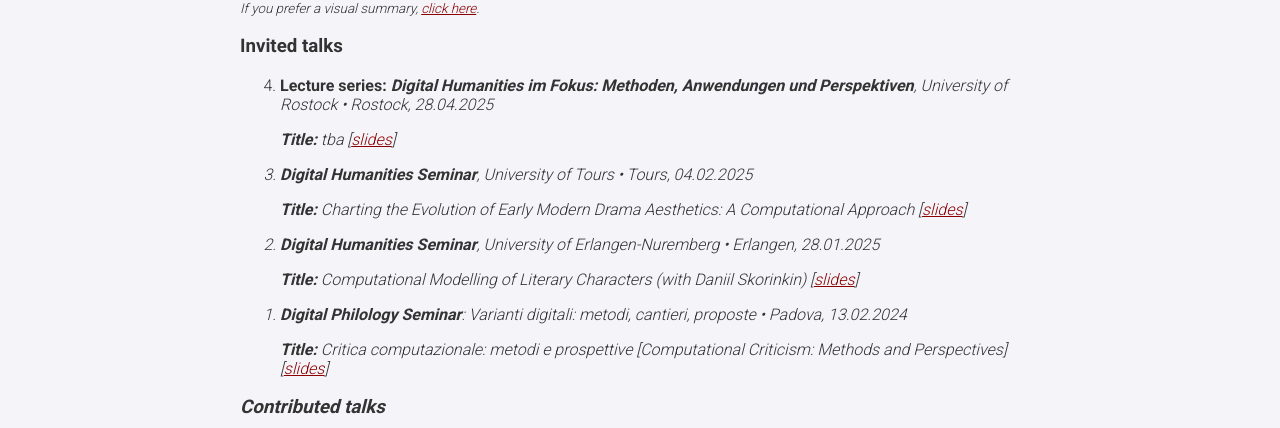
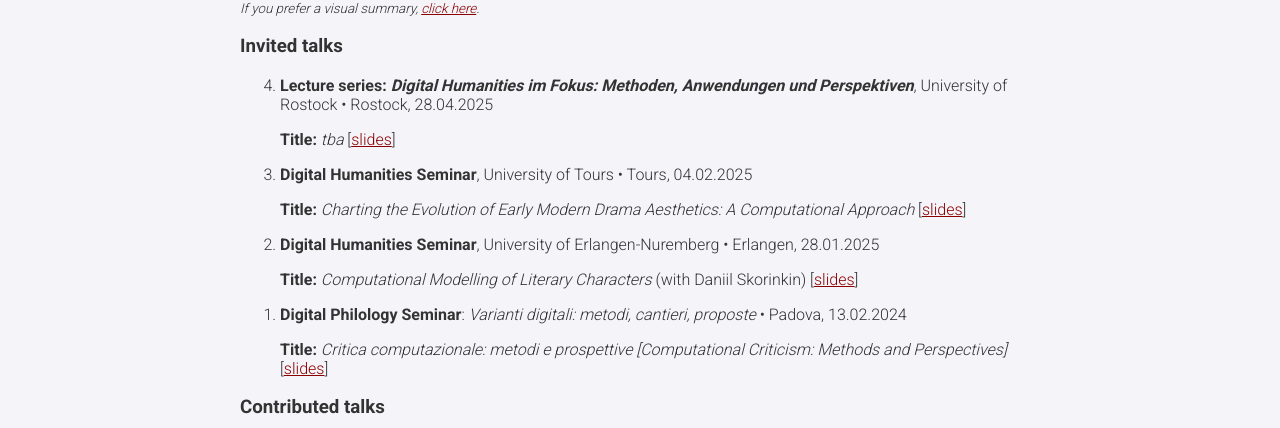
Before and after one commit to lucagiovannini7/lucagiovannini7.github.io, a plain HTML site: page conferences.html in a window 1280 px wide. Shown: the part 186-614 px from the top of the page. Drawn offline with Linux system fonts and the light colour scheme.

Commit message:
Update conferences.html

```diff
--- a/conferences.html
+++ b/conferences.html
@@ -27,7 +27,7 @@
 		<h3><b>Invited talks</b></h3>
 		<ol reversed>
 			<li>
-				<p><b>Lecture series: <i>Digital Humanities im Fokus: Methoden, Anwendungen und Perspektiven<i></b>,
+				<p><b>Lecture series: <i>Digital Humanities im Fokus: Methoden, Anwendungen und Perspektiven</i></b>,
 				University of Rostock • Rostock, 28.04.2025</p>
 				<p><b>Title:</b> <i>tba</i>
 				[<a href="https://lucagiovannini7.github.io/slides/none.html">slides</a>]</p>
```
